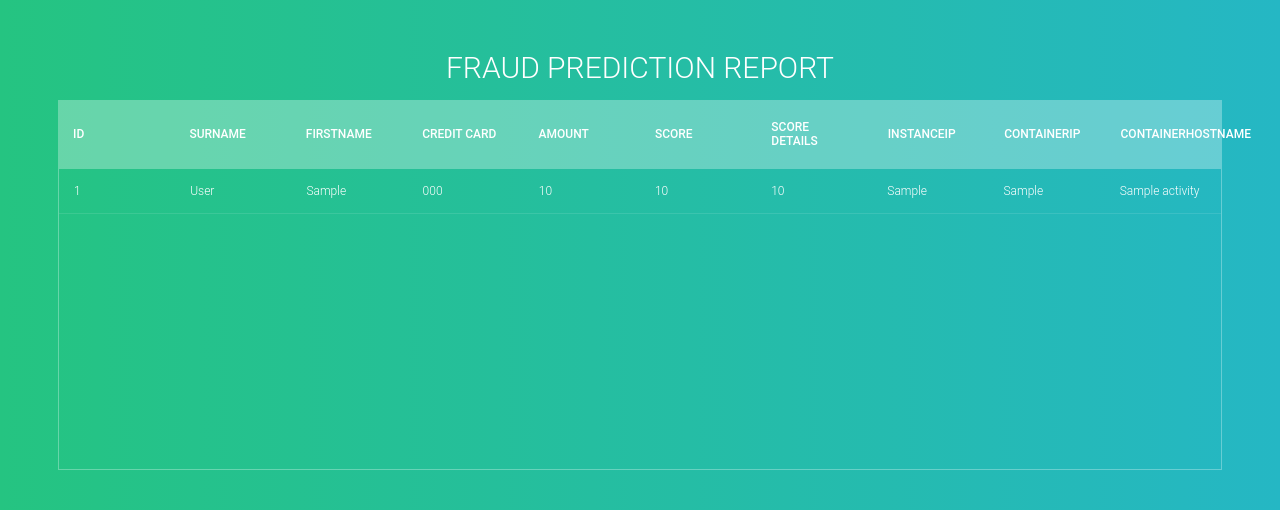
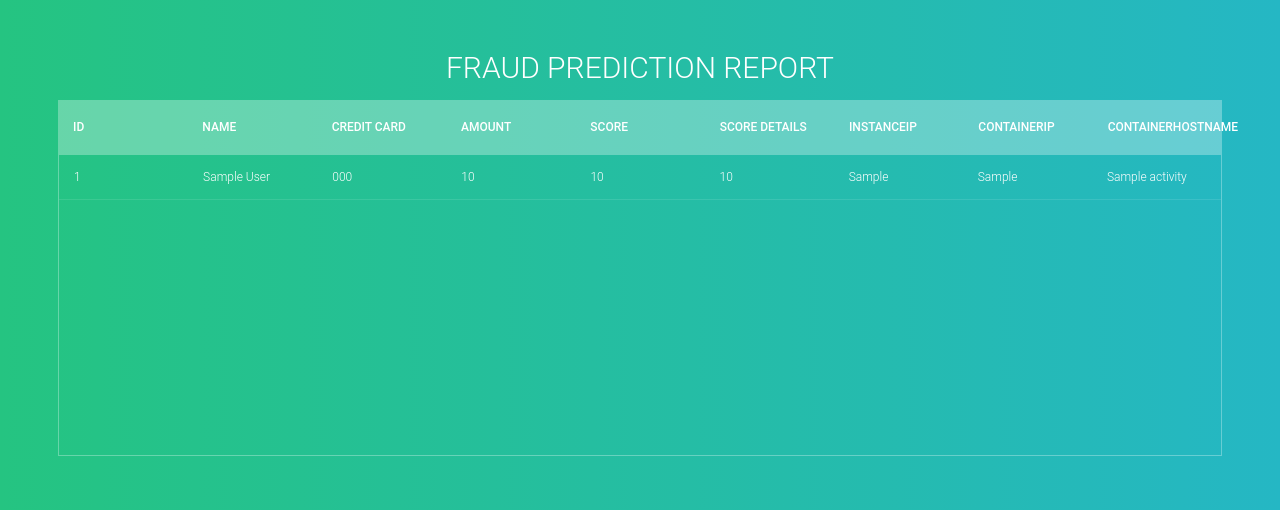
Before and after one commit to cloudacademy/fraud-detection-frontend, a Flask app: page /fraud/report in a window 1280 px wide. Shown: the top 510 px of the page. Run offline with Flask 2, Linux system fonts and the light colour scheme; tables that the repository leaves empty or names only in its code hold one stand-in row (values such as "Sample post"); lists and menus that the app fills with data are empty.

Commit message:
Update report format

```diff
--- a/app/web/templates/index.html
+++ b/app/web/templates/index.html
@@ -112,8 +112,7 @@
                 <thead>
                     <tr>
                         <th>Id</th>
-                        <th>Surname</th>
-                        <th>Firstname</th>
+                        <th>Name</th>
                         <th>Credit Card</th>
                         <th>Amount</th>
                         <th>Score</th>
@@ -131,8 +130,7 @@
                     {% for row in results %}
                     <tr>
                         <td>{{ row[0] }}</td>
-                        <td>{{ row[1] }}</td>
-                        <td>{{ row[2] }}</td>
+                        <td>{{ row[2] }} {{ row[1] }}</td>
                         <td>{{ row[3] }}</td>
                         <td>{{ row[4] }}</td>
                         <td>{{ row[5] }}</td>
```
